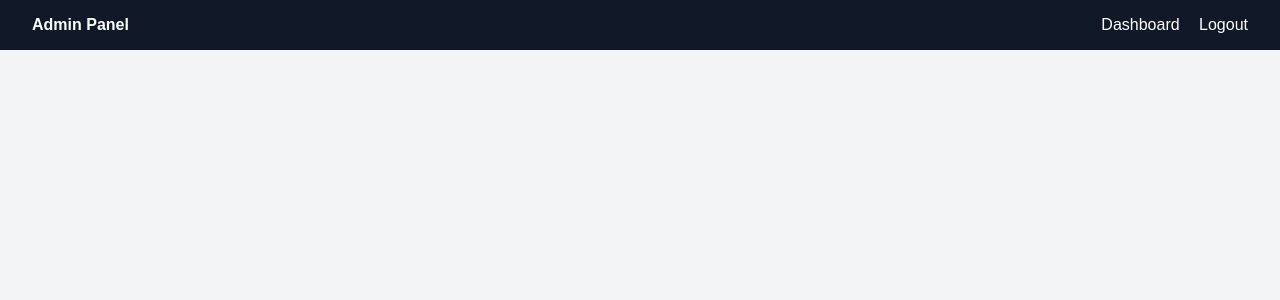
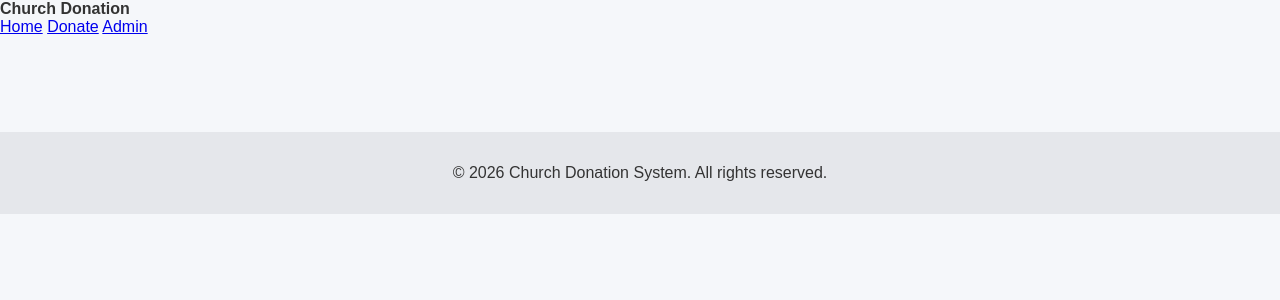
Before and after one commit to vincent-matini/church-donation-flask, a Flask app: page / in a window 1280 px wide. Shown: the top 300 px of the page. Run offline with Flask 3, Linux system fonts and the light colour scheme.

Commit message:
save all changes

```diff
--- a/church-receipts/templates/base.html
+++ b/church-receipts/templates/base.html
@@ -2,25 +2,36 @@
 <html lang="en">
 <head>
     <meta charset="UTF-8">
-    <title>{{ title or "Admin Panel" }}</title>
+    <title>{{ title or "Church Donation System" }}</title>
     <meta name="viewport" content="width=device-width, initial-scale=1">
     <link rel="stylesheet" href="{{ url_for('static', filename='style.css') }}">
 </head>
-<body class="admin-body">
+<body>
 
-    <nav class="admin-navbar">
-        <div class="admin-nav-left">
-            <strong>Admin Panel</strong>
+    <!-- PUBLIC NAVBAR -->
+    <nav class="public-navbar">
+        <div class="nav-left">
+            <strong>Church Donation</strong>
         </div>
-        <div class="admin-nav-right">
-            <a href="{{ url_for('admin_dashboard') }}">Dashboard</a>
-            <a href="{{ url_for('admin_logout') }}">Logout</a>
+        <div class="nav-right">
+            <a href="{{ url_for('home') }}">Home</a>
+            <a href="{{ url_for('donate') }}">Donate</a>
+            <a href="{{ url_for('admin_login') }}">Admin</a>
         </div>
     </nav>
 
-    <main class="admin-container">
+    <!-- PAGE CONTENT -->
+    <main class="container">
         {% block content %}{% endblock %}
     </main>
 
+    <!-- FOOTER -->
+    <footer class="footer">
+        <p>
+            © {{ now().year if now is defined else "2026" }}
+            Church Donation System. All rights reserved.
+        </p>
+    </footer>
+
 </body>
 </html>
```
